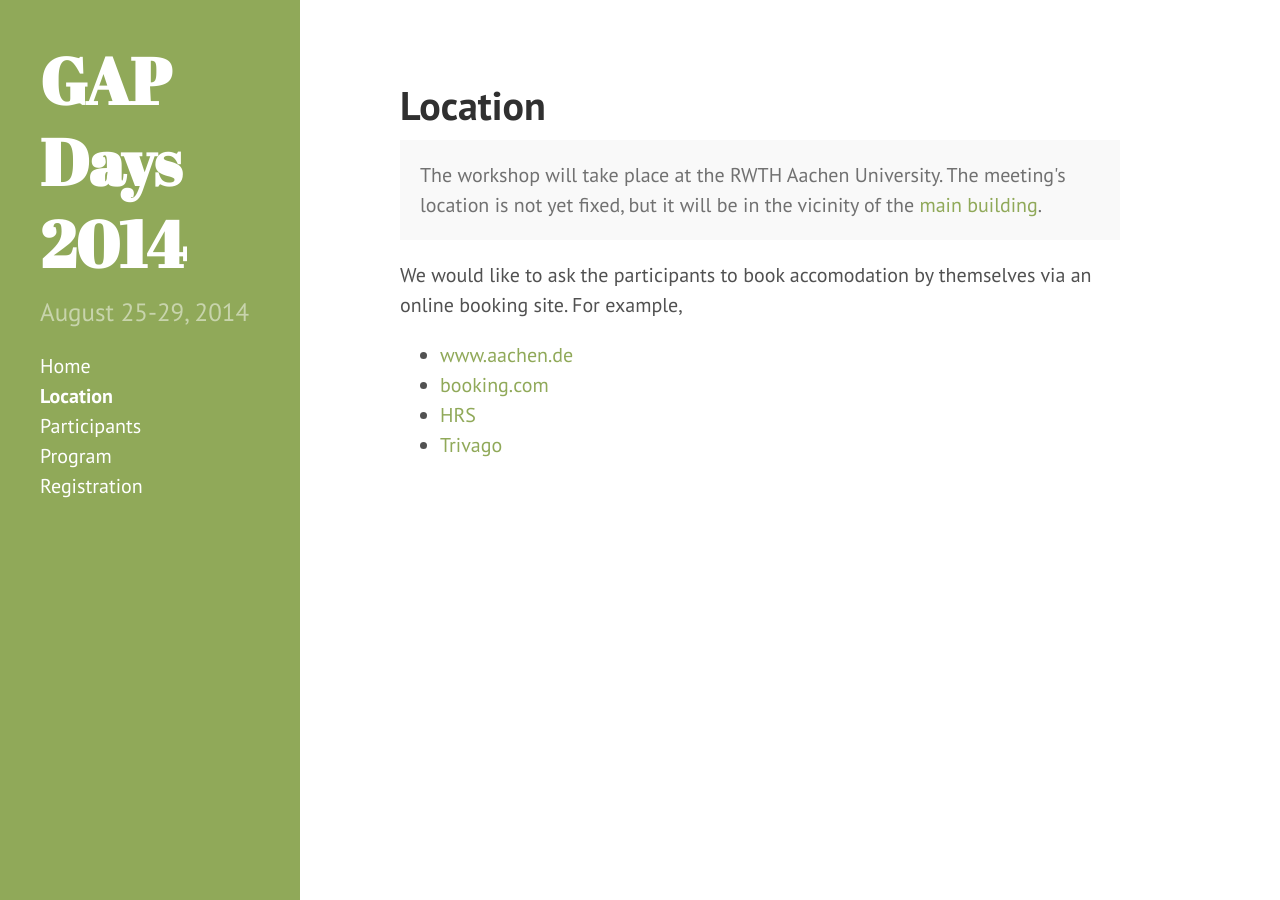
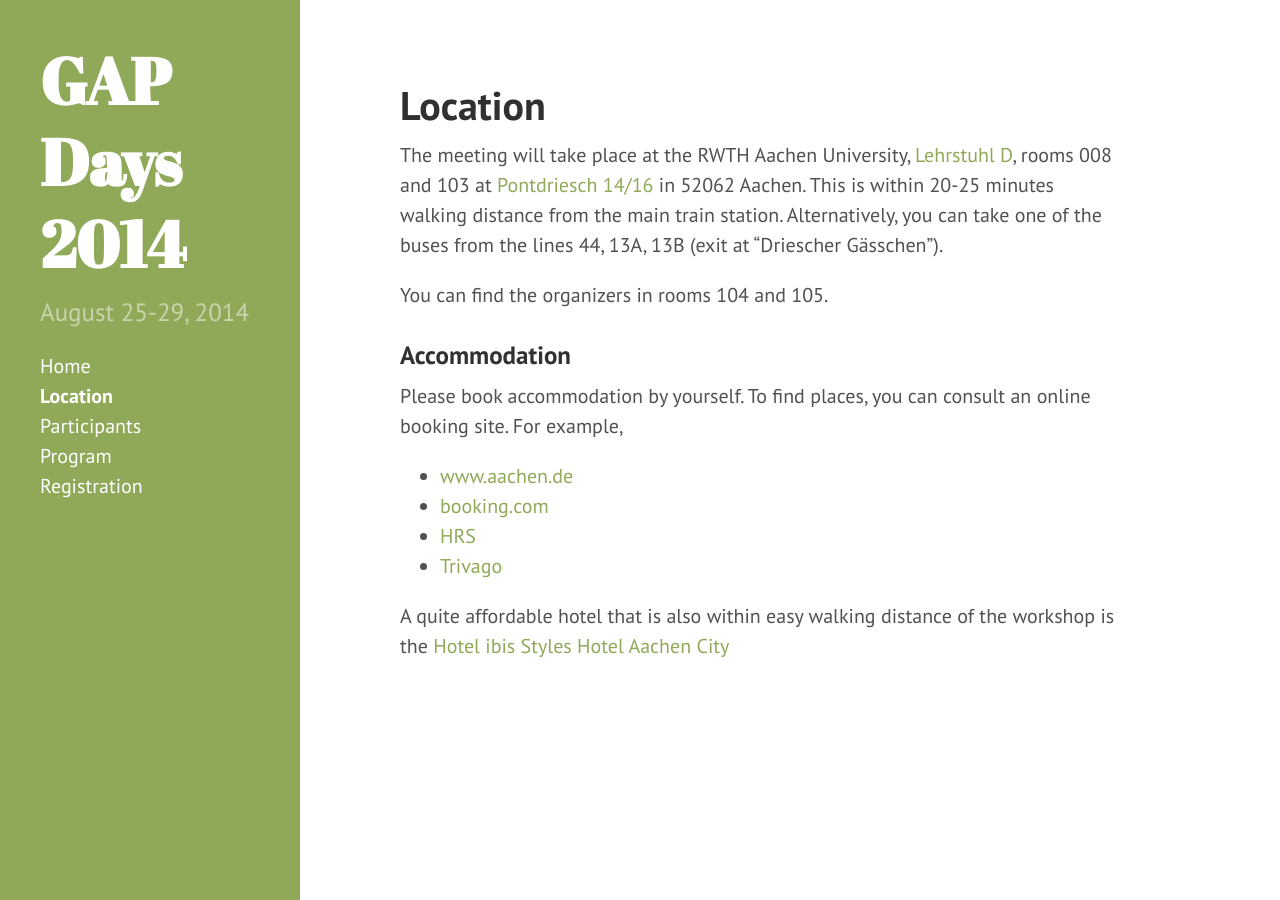
Before and after one commit to olexandr-konovalov/gapdays2014, a Jekyll site: the page built from location.md, in a window 1280 px wide. Built offline with Jekyll 4.4.1, drawn with Linux system fonts in a browser that asks for light colours; Markdown is read by kramdown in place of the engine named in the settings.

Commit message:
Update location and program page

```diff
--- a/location.md
+++ b/location.md
@@ -3,17 +3,23 @@ layout: page
 title: Location
 ---
 
-<p class="message">
-  The workshop will take place at the RWTH Aachen University. The meeting's location is not yet fixed, but it will be in the vicinity of the <a href="https://www.google.de/maps/place/Templergraben+55/@50.7773925,6.0793402,17z/data=!4m2!3m1!1s0x47c0997bdefc9ca7:0xc194994217399288">main building</a>.
-</p>
+The meeting will take place at the RWTH Aachen University, [Lehrstuhl D](http://www.math.rwth-aachen.de/),
+rooms 008 and 103 at [Pontdriesch 14/16](https://maps.google.com/maps?q=Pontdriesch+14,+Aachen,+Germany&hl=en&ll=50.778617,6.080579&spn=0.004993,0.008969&sll=37.0625,-95.677068&sspn=50.777825,73.476563&oq=pontdriesch+14+&hnear=Pontdriesch+14,+Mitte+52062+Aachen,+Germany&t=m&z=17) in 52062 Aachen.
+This is within 20-25 minutes walking distance from the main train station.
+Alternatively, you can take one of the buses from the lines 44, 13A, 13B (exit at "Driescher Gässchen").
 
-<!--
-TODO: describe where it is going to take place exactly, how to get there; perhaps also info on hotels?
--->
+You can find the organizers in rooms 104 and 105.
 
-We would like to ask the participants to book accomodation by themselves via an online booking site. For example,
+
+
+<h3>Accommodation</h3>
+
+Please book accommodation by yourself.
+To find places, you can consult an online booking site. For example,
 
  * [www.aachen.de](http://www.aachen.de/EN/ts/130_onlinebooking/index.html)
  * [booking.com](http://www.booking.com)
  * [HRS](http://www.hrs.de)
  * [Trivago](http://www.trivago.de)
+
+A quite affordable hotel that is also within easy walking distance of the workshop is the [Hotel ibis Styles Hotel Aachen City](http://www.ibis.com/gb/hotel-1703-ibis-styles-hotel-aachen-city/)
```
Also changed, not shown: program.md (+2 -1 lines).
